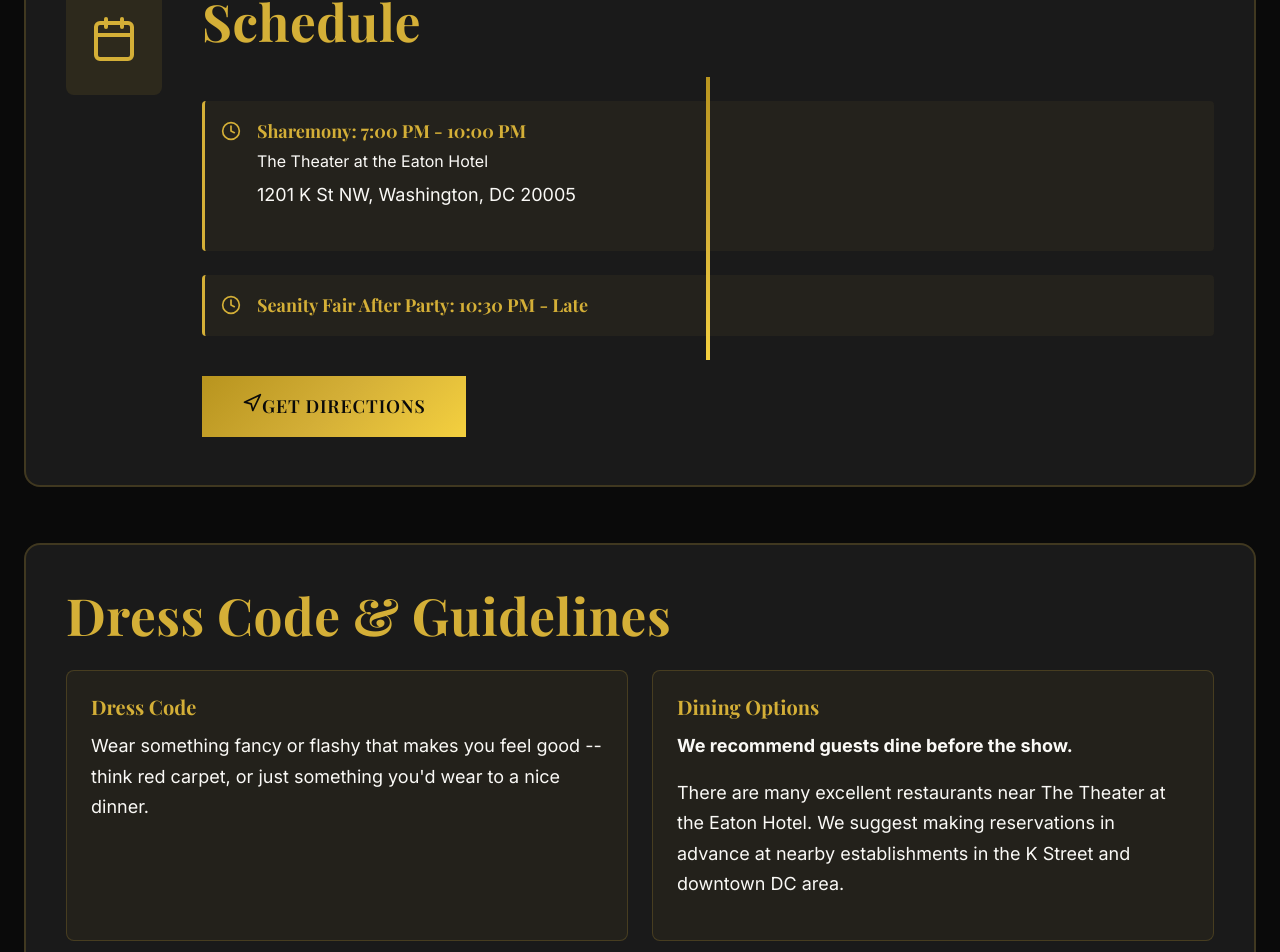
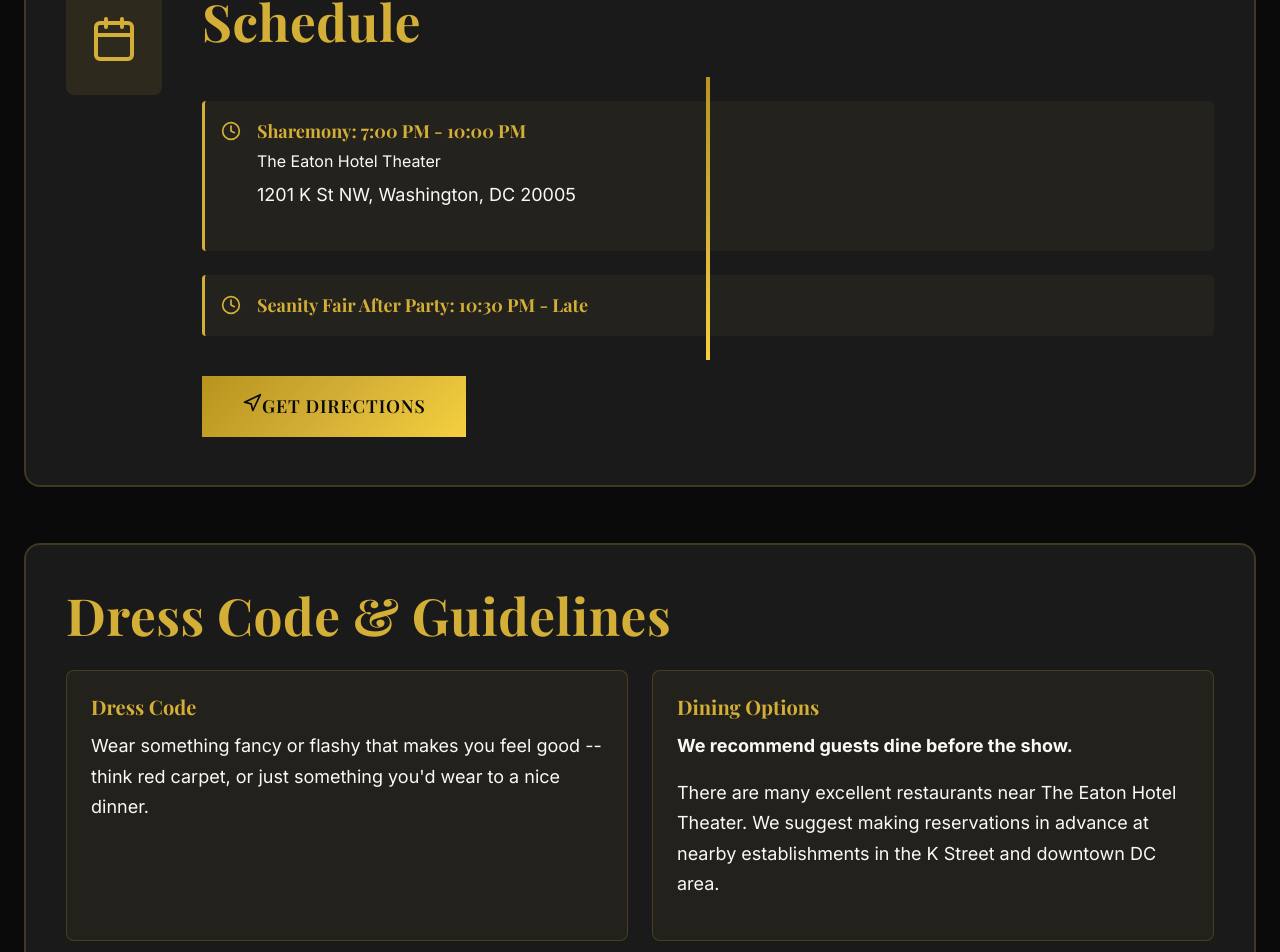
Before and after one commit to seancliftonsimon/seanscars, a React (Vite) app: page /seanscars/info in a window 1280 px wide. Shown: the part 407-1359 px from the top of the page. Built offline with nearby package versions, Linux system fonts and the light colour scheme.

Commit message:
Update page titles and venue names for consistency across the application

```diff
--- a/index.html
+++ b/index.html
@@ -4,7 +4,7 @@
     <meta charset="UTF-8" />
     <link rel="icon" type="image/svg+xml" href="/vite.svg" />
     <meta name="viewport" content="width=device-width, initial-scale=1.0" />
-    <title>award-sharemony</title>
+    <title>The 2026 Award Sharemony</title>
   </head>
   <body>
     <div id="root"></div>
--- a/public/404.html
+++ b/public/404.html
@@ -3,7 +3,7 @@
   <head>
     <meta charset="UTF-8" />
     <meta name="viewport" content="width=device-width, initial-scale=1.0" />
-    <title>award-sharemony</title>
+    <title>The 2026 Award Sharemony</title>
     <script type="text/javascript">
       // Single Page Apps for GitHub Pages
       // https://github.com/rafgraph/spa-github-pages
--- a/src/pages/Home.tsx
+++ b/src/pages/Home.tsx
@@ -31,11 +31,11 @@ const Home = () => {
 						</div>
 						<div className="detail-item">
 							<MapPin size={20} />
-							<span>The Theater at the Eaton Hotel, Washington, DC</span>
+							<span>The Eaton Hotel Theater, Washington, DC</span>
 						</div>
 						<div className="detail-item">
 							<Clock size={20} />
-							<span>7:00 PM - 10:00 PM</span>
+							<span>7 PM - 10 PM</span>
 						</div>
 					</div>
 
--- a/src/pages/Info.tsx
+++ b/src/pages/Info.tsx
@@ -29,7 +29,7 @@ const Info = () => {
                                     <Clock size={20} />
                                     <div>
                                         <strong>Sharemony: 7:00 PM - 10:00 PM</strong>
-                                        <span>The Theater at the Eaton Hotel</span>
+                                        <span>The Eaton Hotel Theater</span>
                                         <span className="venue-address">1201 K St NW, Washington, DC 20005</span>
                                     </div>
                                 </div>
@@ -71,7 +71,7 @@ const Info = () => {
                                         <strong>We recommend guests dine before the show.</strong>
                                     </p>
                                     <p>
-                                        There are many excellent restaurants near The Theater at the Eaton Hotel.
+                                        There are many excellent restaurants near The Eaton Hotel Theater.
                                         We suggest making reservations in advance at nearby establishments
                                         in the K Street and downtown DC area.
                                     </p>
--- a/src/pages/RSVP.tsx
+++ b/src/pages/RSVP.tsx
@@ -70,7 +70,7 @@ const RSVP = () => {
 
                             <div className="info-card">
                                 <h3>Venue</h3>
-                                <p><strong>The Theater at the Eaton Hotel</strong></p>
+                                <p><strong>The Eaton Hotel Theater</strong></p>
                                 <p>Washington, DC</p>
                             </div>
 
```
